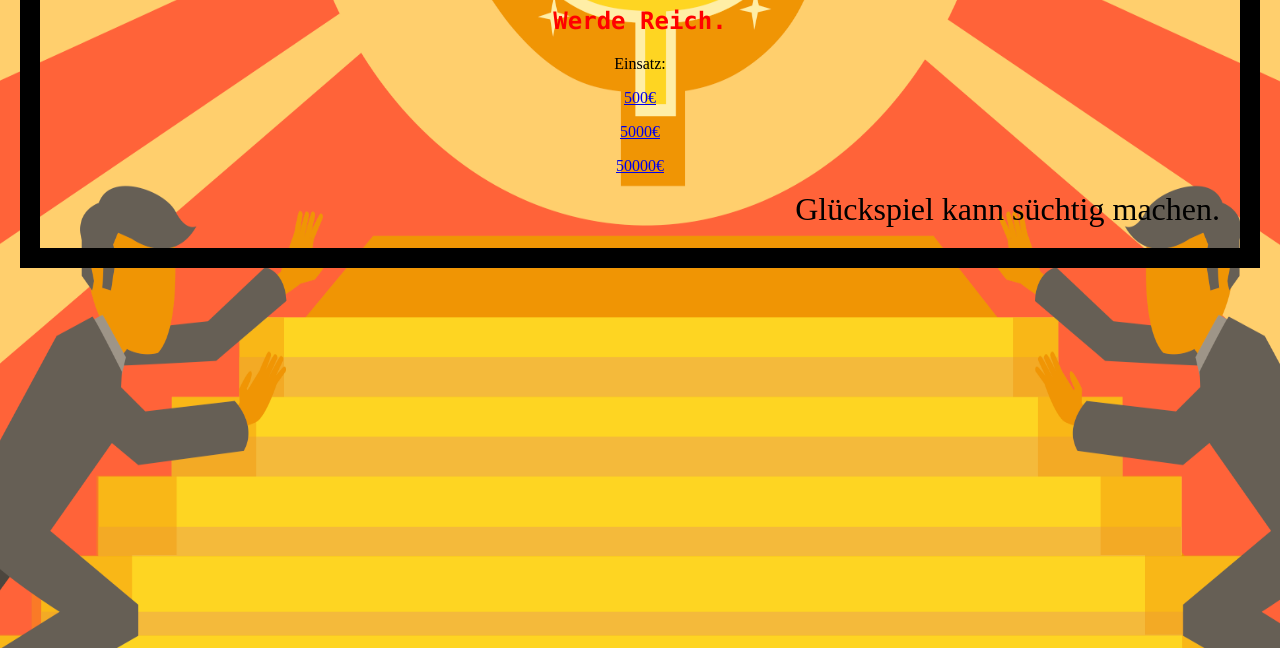
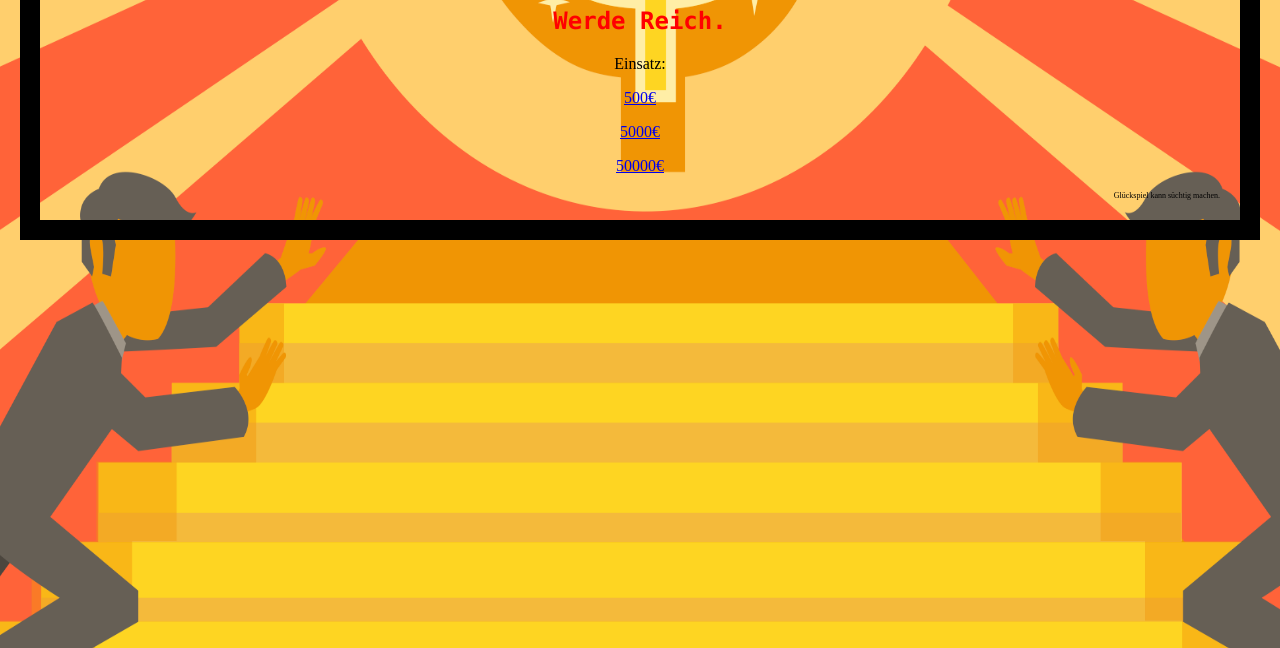
Before and after one commit to mikeheilmann/quiz, a plain HTML site: page index.html in a window 1280 px wide. Shown: the part 152-800 px from the top of the page. Drawn offline with Linux system fonts and the light colour scheme.

Commit message:
Update mystyle.css

```diff
--- a/mystyle.css
+++ b/mystyle.css
@@ -43,5 +43,5 @@ h2:hover {
 }
 
 footer:first-line{
-    font-size: 2em;
+    font-size: 0.5em;
 }
```
